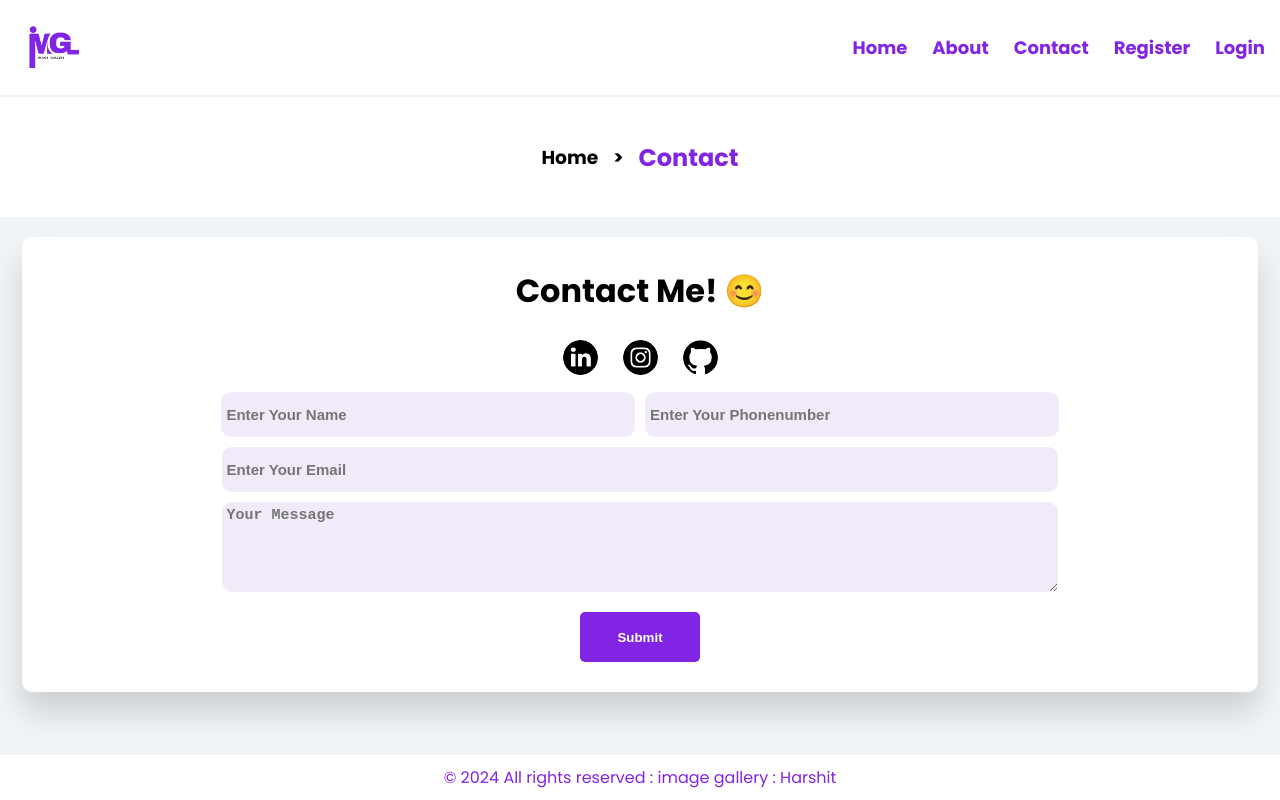
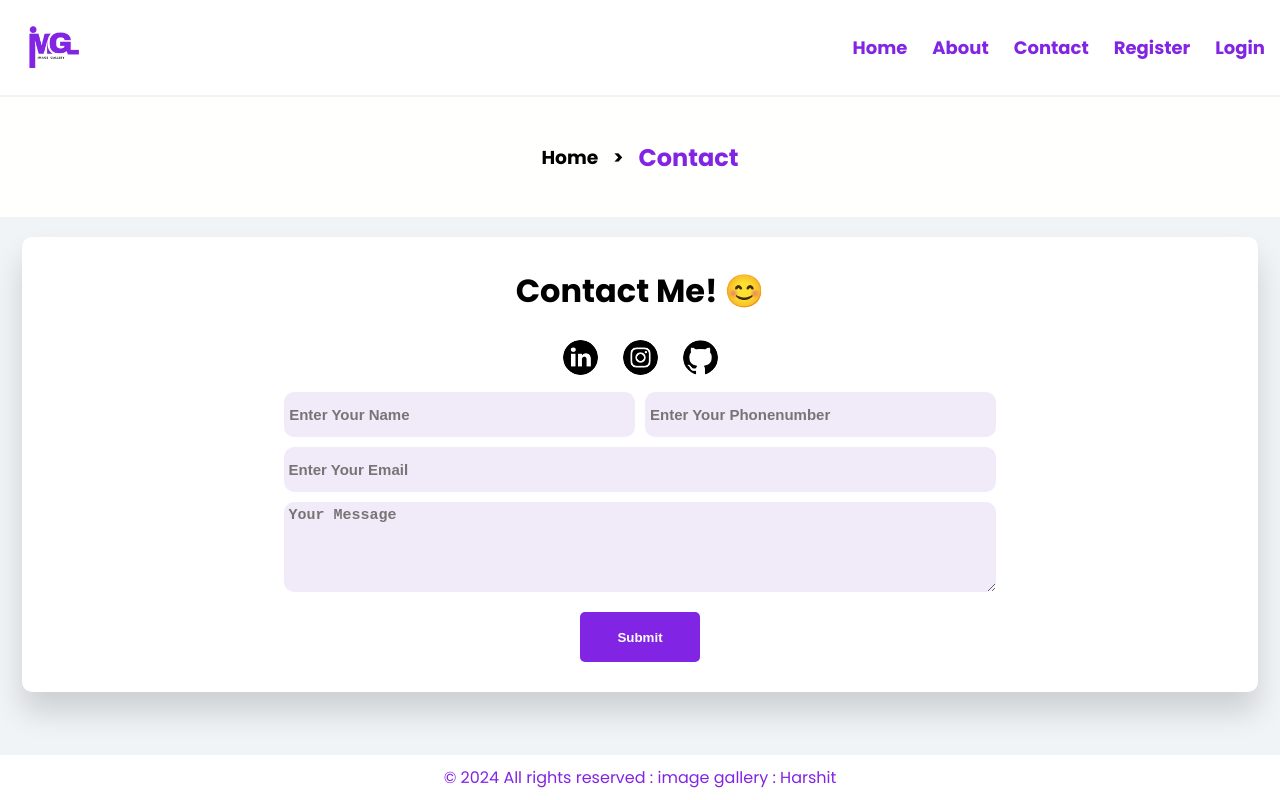
Before and after one commit to Harshitgupta008/ImageGallery-MERN, a React (Vite) app in the folder Clint/: page /contact in a window 1280 px wide. Built offline with nearby package versions, Linux system fonts and the light colour scheme; no server answers.

Commit message:
update contact page for post message and create server

```diff
--- a/Clint/src/component/page/Contact.jsx
+++ b/Clint/src/component/page/Contact.jsx
@@ -1,16 +1,17 @@
-import { useNavigate } from 'react-router-dom'
+import { json, useNavigate } from 'react-router-dom'
 import Linkdin from "../image/linkedin.png"
 import Github from "../image/github.png"
 import Instagram from "../image/instagram.png"
 import './Page.css'
 import { Useauth } from '../../Auth'
-import { useState } from 'react'
+import {  useState } from 'react'
 function Contact() {
     const [contactData, setContactDate] = useState({
         name: "", number: "", email: "", message: "",
     })
 
     const navigate = useNavigate();
+    const [datacheck,setDatacheck] = useState(true);
     const { user } = Useauth();
     const { isLoggedin } = Useauth();
 
@@ -19,9 +20,58 @@ function Contact() {
         setContactDate({ ...contactData, [name]: value });
     }
 
+    // for fill detail after login
+    if(datacheck && user){
+        setContactDate({
+            name: user.name, number: user.number, email: user.email, message: "",
+        })
+        setDatacheck(false)
+    }
+
+
+    // send messages
+    const postMessage = async (e)=>{
+        e.preventDefault();
+        if(isLoggedin){
+
+            const {  name, email, message } = contactData;
+            if(!message){
+               return window.alert("fill your message")
+            }
+            try {
+                const sendMessage = await fetch("/api/MessageSend",{
+                    method:"POST",
+                    headers:{
+                        "Content-Type" : "application/json",
+                    },
+                    body: JSON.stringify({
+                        name, email, message
+                    })
+                });
+                console.log("email are : "+email);
+                if(sendMessage.ok){
+                    window.alert("Your message was sent successfully");
+                    setContactDate({
+                        name: user.name, number: user.number, email: user.email, message: "",
+                    })
+                }else if(sendMessage.status === 400){
+                    window.alert("user not found")
+                }else{
+                    window.alert(`something erro in fetching problem`);
+                }
+            } catch (error) {
+                window.alert(`something erro in fetching problem::Message`);
+            }
+        }else{
+            window.alert("please create your account first")
+        }
+    }
+
     const SendHomepage = () => {
         return navigate("/")
     }
+
+
 
     return (
         <>
@@ -38,9 +88,9 @@ function Contact() {
                         <a href="https://www.instagram.com/harshit__7548/"><img src={Instagram} alt="linkedin" /></a>
                         <a href="https://github.com/Harshit0032"><img src={Github} alt="git" /></a>
                     </div>
-
+                    <form className='contact_inner_card' onSubmit={postMessage}>
                         {
-                        !isLoggedin
+                            !user
                                 ?
                                 <div className='contact_inner_card'>
                                     <div className='contact_inner_card2'>
@@ -58,13 +108,14 @@ function Contact() {
                                         <input type="text" name='name' value={user.name} placeholder='Enter Your Name' />
                                         <input type="number" name='number' value={user.number} placeholder='Enter Your Phonenumber' />
                                     </div>
-                                <input type="email" name='email' value={user.email} placeholder='Enter Your Email'  />
+                                    <input type="email" name='email' value={user.email} placeholder='Enter Your Email' />
                                     <textarea name="message" placeholder='Your Message' value={contactData.message} onChange={inputHandler}></textarea>
                                 </div>
                         }
                         <div className='contact_card2'>
-                        <button>Submit</button>
+                            <button type='submit'>Submit</button>
                         </div>
+                    </form>
                 </div>
             </div>
         </>
--- a/Clint/src/component/page/Login.jsx
+++ b/Clint/src/component/page/Login.jsx
@@ -14,11 +14,11 @@ function Login() {
     }
 
     // login user
-    const Logindata = async (e)=>{
+    const Logindata = async (e) => {
         e.preventDefault();
 
-        if(!email || !password){
-            window.alert("All field are mendatry");
+        if (!email || !password) {
+            return window.alert("All field are mendatry");
         }
         try {
             const logingData = await fetch("/api/login", {
@@ -26,20 +26,20 @@ function Login() {
                 headers: {
                     "Content-Type": "application/json",
                 },
-                body:JSON.stringify({
-                     email,  password
+                body: JSON.stringify({
+                    email, password
                 })
             });
-            if(logingData.status === 200){
+            if (logingData.status === 200) {
                 const userToken = await logingData.json();
                 GenrateToken(userToken.token);
                 // console.log(userToken.token)
                 window.alert(`login Successfluly`)
                 navigate("/home")
                 window.location.reload()
-            }else if(logingData.status === 400){
+            } else if (logingData.status === 400) {
                 window.alert(`User not found`);
-            }else{
+            } else {
                 window.alert(`something erro in fetching problem`);
 
             }
@@ -62,8 +62,8 @@ function Login() {
                     <div className="line-login"></div>
                     <form className="login_form" onSubmit={Logindata}>
 
-                        <input type="email" name="email" placeholder="Enter Your Email" value={email} onChange={(e)=>{setEmail(e.target.value)}}/>
-                        <input type="password" name="password" placeholder="Enter Your Password" value={password} onChange={(e)=>{setPassword(e.target.value)}}/>
+                        <input type="email" name="email" placeholder="Enter Your Email" value={email} onChange={(e) => { setEmail(e.target.value) }} />
+                        <input type="password" name="password" placeholder="Enter Your Password" value={password} onChange={(e) => { setPassword(e.target.value) }} />
                         <div className="login_forget">
                             <h5 onClick={NoAccount}>Don't have any account</h5>
                             <h5>Forget password ?</h5>
--- a/Clint/src/component/page/Logout.jsx
+++ b/Clint/src/component/page/Logout.jsx
@@ -15,6 +15,7 @@ function Logout() {
     const RemoveToken = () => {
         LogoutUser();
         navigate("/login")
+        window.location.reload();
 
     }
 
--- a/Clint/src/component/page/Page.css
+++ b/Clint/src/component/page/Page.css
@@ -94,6 +94,7 @@
     border-radius: 10px;
     font-size: 15px;
     font-weight: bold;
+
 }
 
 input[type="number"]::-webkit-outer-spin-button,
--- a/Clint/src/component/page/Register.jsx
+++ b/Clint/src/component/page/Register.jsx
@@ -16,7 +16,7 @@ function Register() {
         e.preventDefault();
         const { name, email, number, place, password, cpassword } = user;
         if (!name || !email || !number || !place || !password || !cpassword) {
-            window.alert("All field are mendatry");
+            return window.alert("All field are mendatry");
         }
         if (password !== cpassword) {
             window.alert("Password mismatch");
@@ -27,21 +27,21 @@ function Register() {
                 headers: {
                     "Content-Type": "application/json",
                 },
-                body:JSON.stringify({
+                body: JSON.stringify({
                     name, email, number, place, password, cpassword
                 })
             });
-            if(sendData.status === 200){
+            if (sendData.status === 200) {
                 window.alert(`Registeration Successfluly`)
                 navigate("/login")
-            }else if(sendData.status === 400){
+            } else if (sendData.status === 400) {
                 window.alert(`data already exist`);
-            }else{
+            } else {
                 window.alert(`something erro in fetching problem`);
 
             }
         } catch (error) {
-           console.log(`registeration error on fetching :: ${error}`)
+            console.log(`registeration error on fetching :: ${error}`)
         }
 
     }
```
Also changed, not shown: 2 other files (tests, documents, lock files or other folders). Lines whose indentation alone changed are shown as unchanged.
